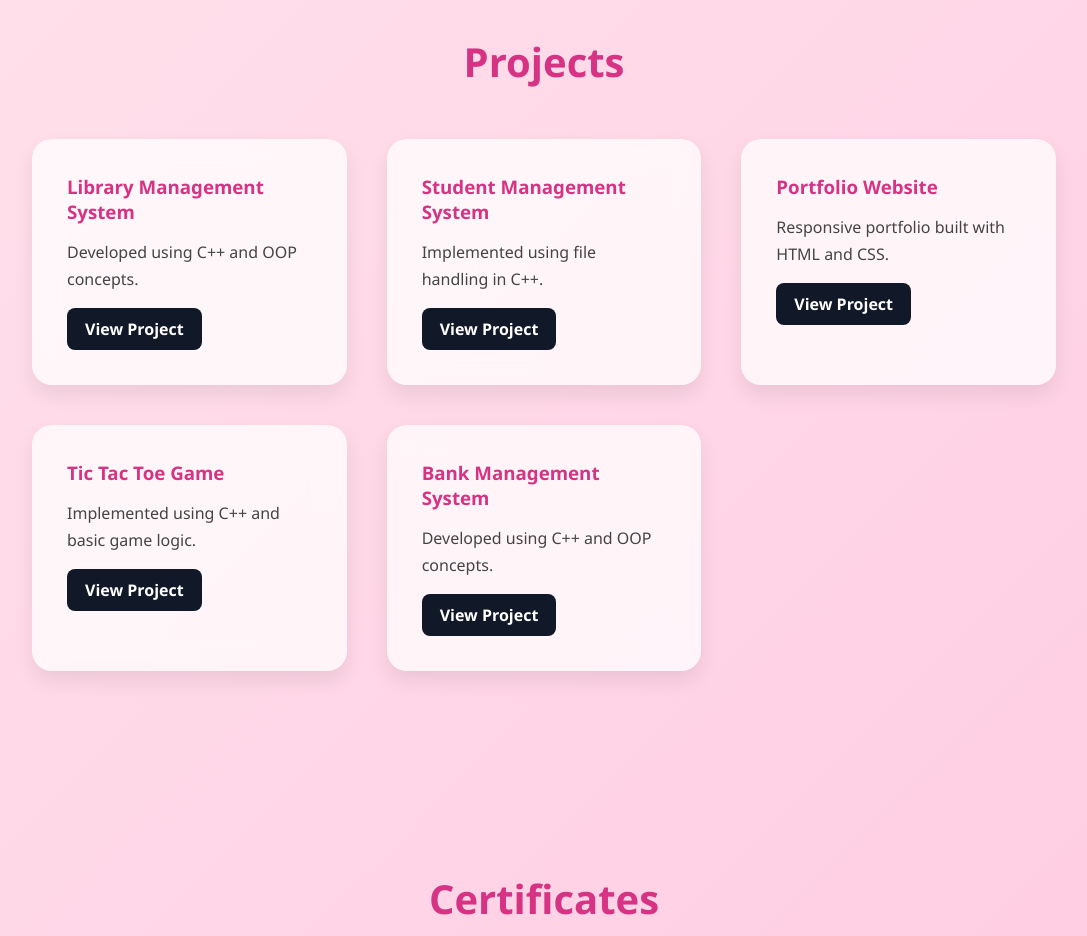
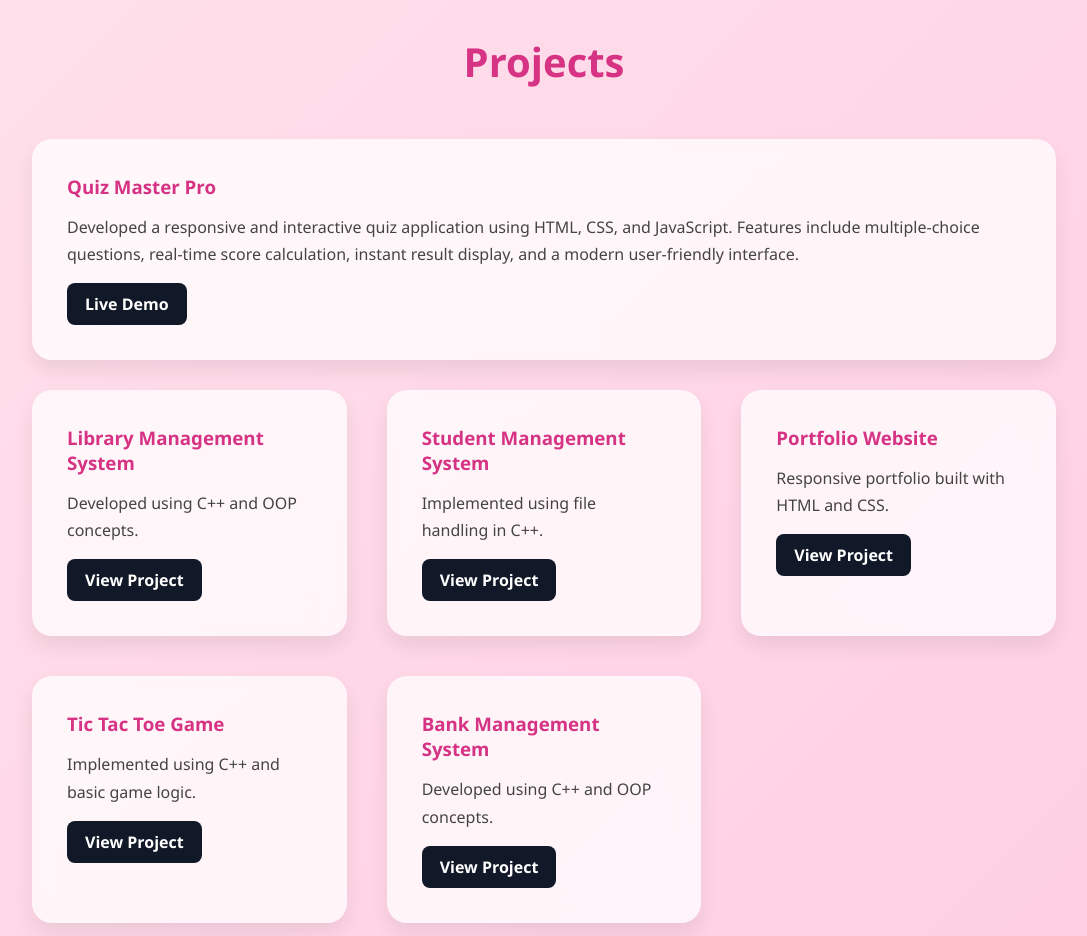
Before and after one commit to keerthi1423/KeerthiPortfolio, a plain HTML site: page index.html in a window 1280 px wide. Shown: the part 2180-3116 px from the top of the page, without its empty margins (96-1183 px from the left). Drawn offline with Linux system fonts and the light colour scheme.

Commit message:
Added Quiz Master Pro Project

```diff
--- a/index.html
+++ b/index.html
@@ -114,6 +114,22 @@ href="https://cdnjs.cloudflare.com/ajax/libs/font-awesome/6.5.1/css/all.min.css"
 
     <h2>Projects</h2>
 
+    <div class="card">
+    <h3>Quiz Master Pro</h3>
+
+    <p>
+        Developed a responsive and interactive quiz application using
+        HTML, CSS, and JavaScript. Features include multiple-choice
+        questions, real-time score calculation, instant result display,
+        and a modern user-friendly interface.
+    </p>
+
+    <a href="https://keerthi1423.github.io/QuizMaster-Pro/"
+       target="_blank">
+       Live Demo
+    </a>
+</div>
+
     <div class="cards">
 
         <div class="card">
```
